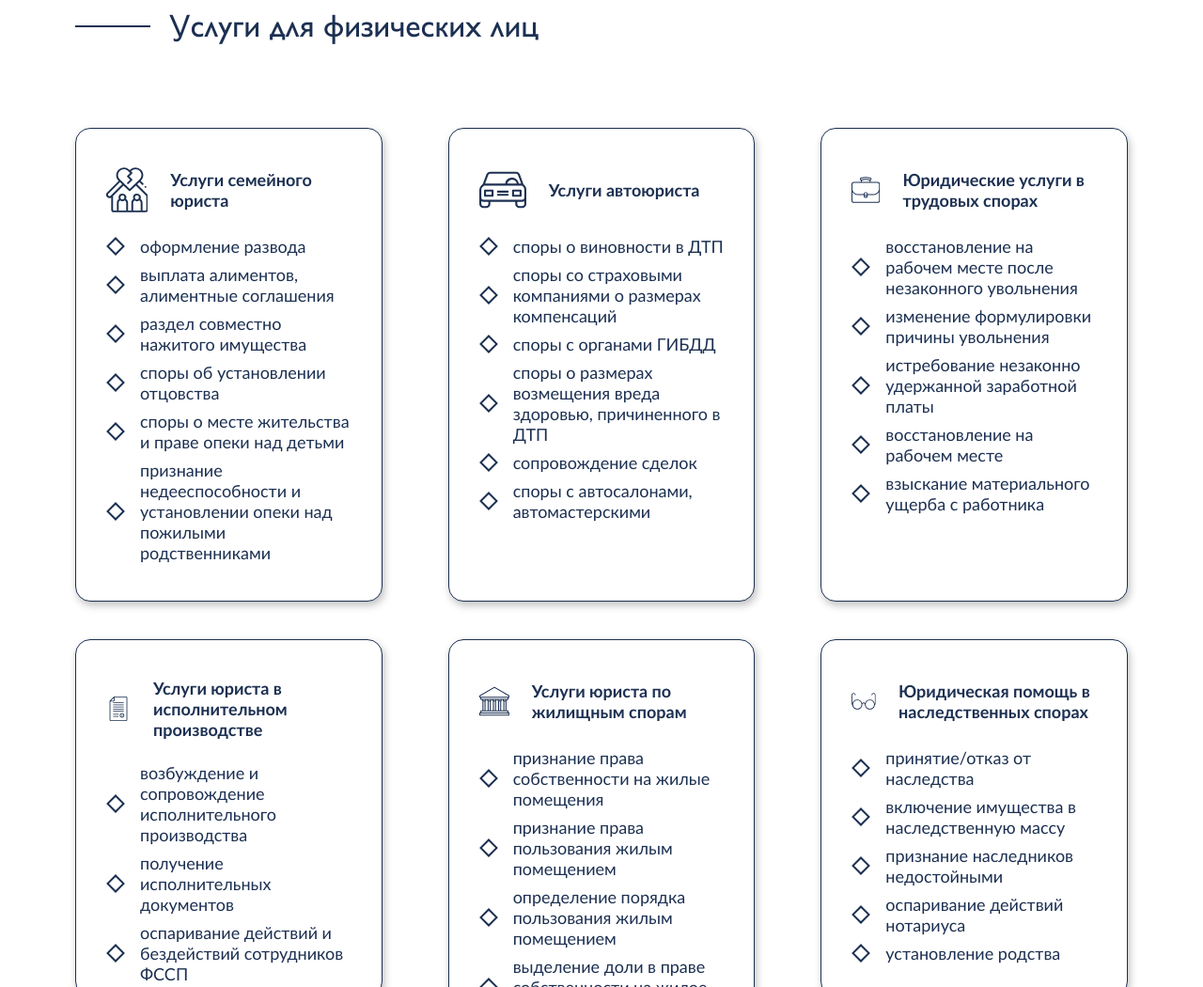
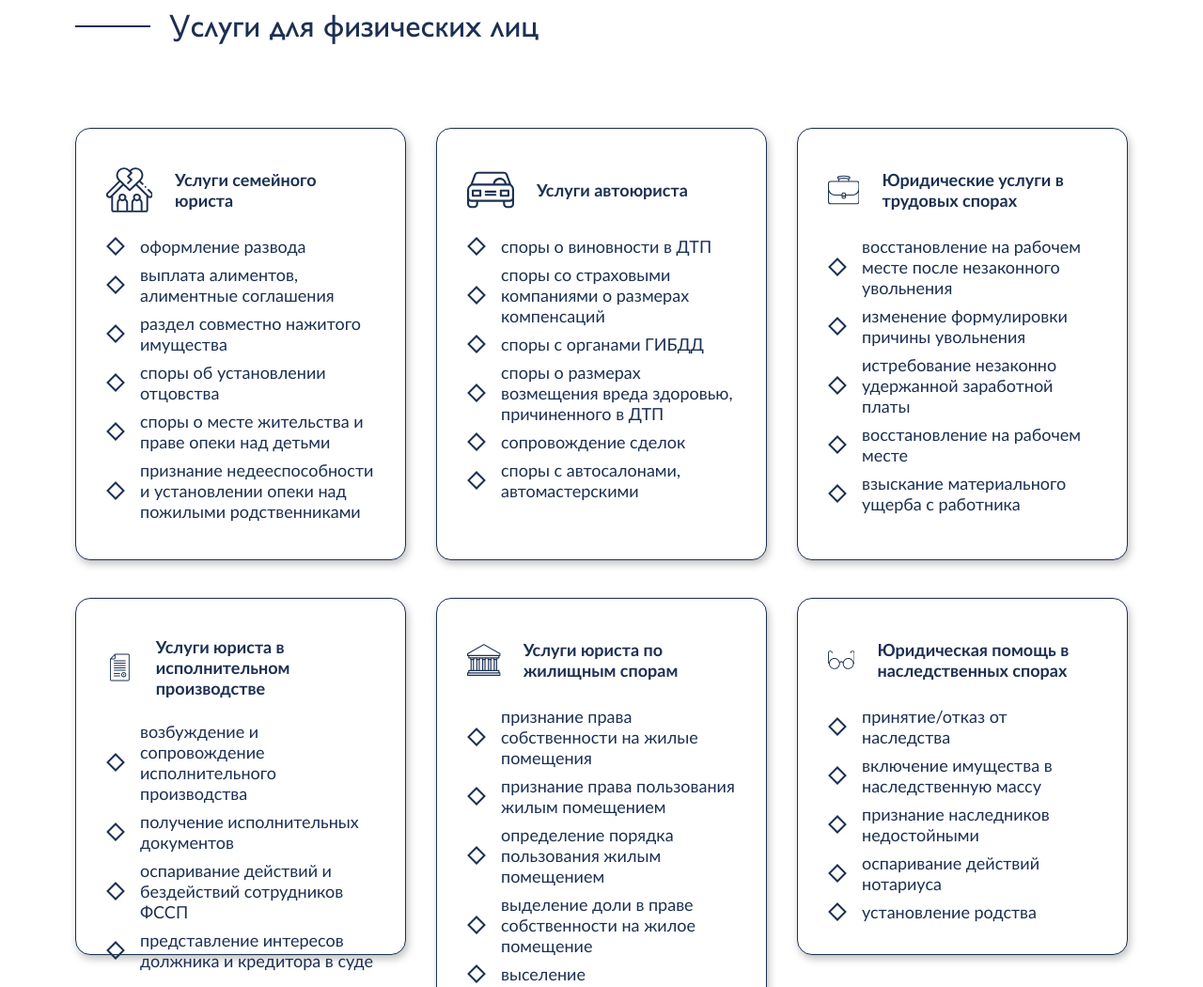
Before and after one commit to dariathehuman/sgolubenko, a website: page source/index.html in a window 1280 px wide. Shown: the part 880-1930 px from the top of the page at 94% size. Drawn offline with Linux system fonts and the light colour scheme.

Commit message:
services is ready

```diff
--- a/source/layout/components/main-page/services/services.scss
+++ b/source/layout/components/main-page/services/services.scss
@@ -15,6 +15,24 @@
   grid-row-gap: 40px;
   padding: 0;
   list-style: none;
+
+  @include query($xl) {
+    grid-column-gap: 32px;
+  }
+
+  @include query($md) {
+    grid-column-gap: 16px;
+  }
+
+  @include query($sm) {
+    grid-template-columns: 1fr 1fr;
+  }
+
+  @include query($xs) {
+    grid-template-columns: 1fr;
+    grid-column-gap: 0;
+    grid-row-gap: 32px;
+  }
 }
 
 .services-item {
@@ -28,7 +46,6 @@
   background-color: $white;
 
   &__header {
-    @include space(margin-bottom, vr-2);
     display: flex;
     align-items: center;
   }
@@ -42,7 +59,7 @@
     @include space(padding-left, vr-2);
     @include font($p1-black...);
     color: $dark-blue;
-    transition: all 0.3s ease;
+    transition: color 0.3s ease, fill 0.3s ease;
   }
 
   a {
@@ -61,10 +78,57 @@
   &:nth-child(4),
   &:nth-child(6) {
     height: 298px;
+
+    @include query($md) {
+      height: 400px;
+    }
+  }
+
+  @include query($sm) {
+    &:nth-child(1),
+    &:nth-child(2) {
+      height: 334px;
+    }
+
+    &:nth-child(3),
+    &:nth-child(4) {
+      height: 286px;
+    }
+
+    &:nth-child(5) {
+      grid-column: 1 / 3;
+
+      .services-item__list {
+        display: grid;
+        grid-template-columns: 1fr 1fr;
+      }
+    }
+
+    &:nth-child(6) {
+      grid-column: 1 / 3;
+      justify-self: center;
+      width: 294px;
+      height: 238px;
+    }
+  }
+
+  @include query($xs) {
+    &:nth-child(1n) {
+      width: auto;
+      height: auto;
+      grid-column: auto;
+    }
+
+    &:nth-child(5) {
+      .services-item__list {
+        grid-template-columns: 1fr;
+      }
+    }
   }
 }
 
 .services-item__list {
+  @include space(margin-top, vr-2);
   padding: 0;
   list-style: none;
 }
--- a/source/scss/extra.scss
+++ b/source/scss/extra.scss
@@ -28,4 +28,8 @@ h1,h2,h3,h4,h5,h6,p {
       display: none;
     }
   }
+
+  @include query($xs) {
+    text-align: center;
+  }
 }
```
Also changed, not shown: source/css/style.min.css.
